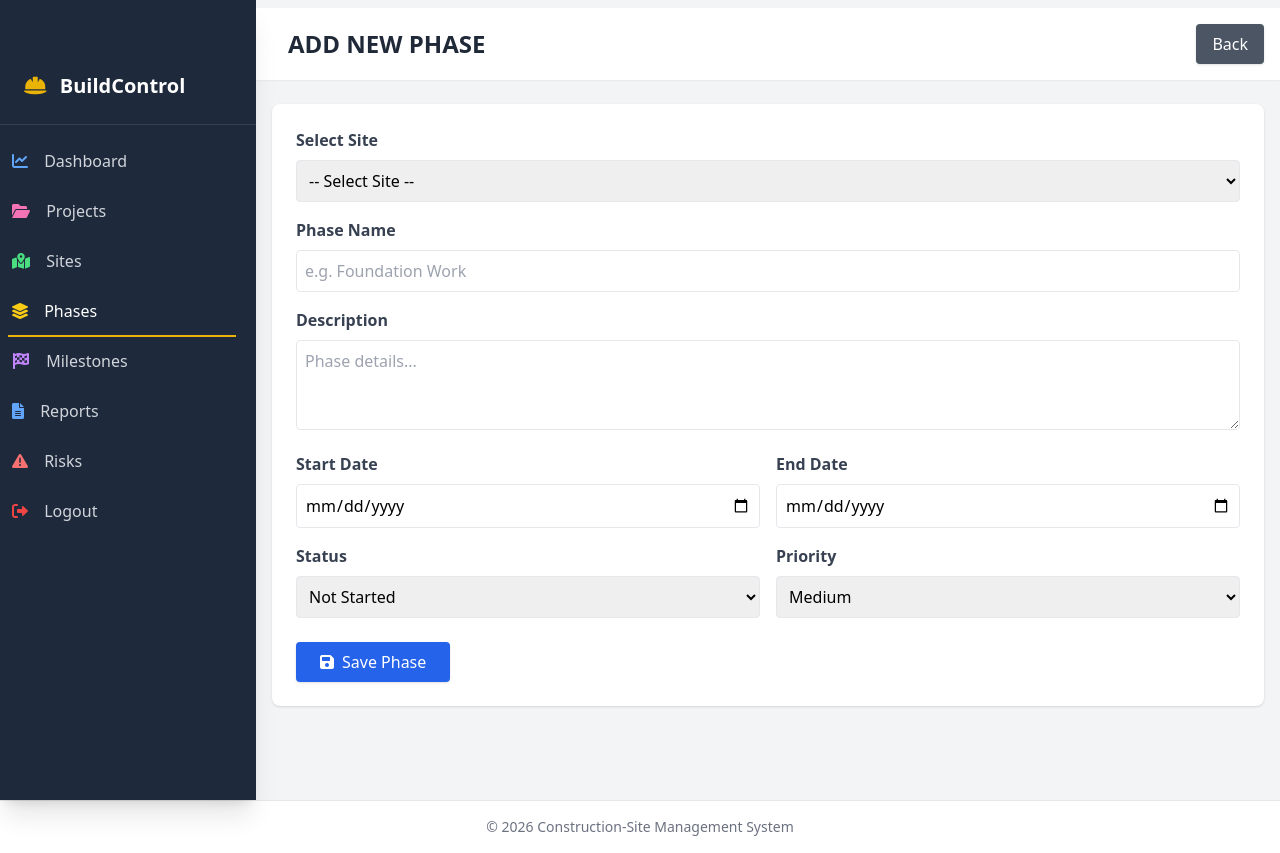
After one commit to QuntamCoder/construction-site-project, a PHP site: page /phases/add.php in a window 1280 px wide. The commit adds this page. Run offline with PHP 8.4, Linux system fonts and the light colour scheme; the visitor is signed in with stand-in values (Sample User, id 1); data that the repository does not hold is empty; some libraries are stand-ins or nearby versions.

Commit message:
Updated sidebar and layout

```diff
--- a/includes/config.php
+++ b/includes/config.php
@@ -3,7 +3,7 @@
 // Database Configuration
 define('DB_HOST', 'localhost');
 define('DB_USER', 'root');
-define('DB_PASS', 'T#9758@qlph');
+define('DB_PASS', '');
 define('DB_NAME', 'construction_db');
 
 try {
--- a/includes/sidebar.php
+++ b/includes/sidebar.php
@@ -1,46 +1,108 @@
+<?php
+$currentPage = basename($_SERVER['PHP_SELF']);
+?>
+
 <div class="bg-slate-800 shadow-xl h-16 fixed bottom-0 md:relative md:h-screen z-10 w-full md:w-64">
     <div class="md:mt-12 md:w-64 md:fixed md:left-0 md:top-0 content-center md:content-start text-left justify-between">
+
+        <!-- Logo -->
         <div class="p-6 text-white font-bold text-xl border-b border-slate-700">
             <i class="fas fa-hard-hat mr-2 text-yellow-500"></i> BuildControl
         </div>
+
         <ul class="list-reset flex flex-row md:flex-col py-0 md:py-3 px-1 md:px-2 text-center md:text-left">
+
+            <!-- Dashboard -->
             <li class="mr-3 flex-1">
-                <a href="../dashboard/admin.php" class="block py-1 md:py-3 pl-1 align-middle text-white no-underline hover:text-white border-b-2 border-blue-600">
-                    <i class="fas fa-chart-line pr-0 md:pr-3"></i><span class="pb-1 md:pb-0 text-xs md:text-base text-white md:text-white block md:inline-block">Dashboard</span>
-                </a>
-            </li>
-            <li class="mr-3 flex-1">
-                <a href="../project/view.php" class="block py-1 md:py-3 pl-1 align-middle text-white no-underline hover:text-white border-b-2 border-slate-800 hover:border-pink-500">
-                    <i class="fas fa-tasks pr-0 md:pr-3"></i><span class="pb-1 md:pb-0 text-xs md:text-base text-gray-400 md:text-gray-200 block md:inline-block">Projects</span>
-                </a>
-            </li>
-            <li class="mr-3 flex-1">
-                <a href="../site/view.php" class="block py-1 md:py-3 pl-1 align-middle text-white no-underline hover:text-white border-b-2 border-slate-800 hover:border-green-500">
-                    <i class="fas fa-map-marker-alt pr-0 md:pr-3"></i><span class="pb-1 md:pb-0 text-xs md:text-base text-gray-400 md:text-gray-200 block md:inline-block">Sites</span>
-                </a>
-            </li>
-            <li class="mr-3 flex-1">
-                <a href="../milestone/index.php" class="block py-1 md:py-3 pl-1 align-middle text-white no-underline hover:text-white border-b-2 border-slate-800 hover:border-purple-500">
-                    <i class="fa fa-flag pr-0 md:pr-3"></i><span class="pb-1 md:pb-0 text-xs md:text-base text-gray-400 md:text-gray-200 block md:inline-block">Milestones</span>
-                </a>
-            </li>
-            <li class="mr-3 flex-1">
-                <a href="../report/index.php" class="block py-1 md:py-3 pl-1 align-middle text-white no-underline hover:text-white border-b-2 border-slate-800 hover:border-blue-500">
-                    <i class="fas fa-file-contract pr-0 md:pr-3"></i><span class="pb-1 md:pb-0 text-xs md:text-base text-gray-400 md:text-gray-200 block md:inline-block">Reports</span>
+                <a href="../dashboard/admin.php"
+                   class="block py-2 md:py-3 pl-1 align-middle no-underline border-b-2
+                   <?= ($currentPage == 'admin.php') ? 'text-white border-blue-600' : 'text-gray-300 hover:text-white border-slate-800 hover:border-blue-600' ?>">
+                    <i class="fas fa-chart-line md:pr-3 text-blue-400"></i>
+                    <span class="text-xs md:text-base block md:inline-block">Dashboard</span>
                 </a>
             </li>
 
+            <!-- Projects -->
             <li class="mr-3 flex-1">
-                <a href="../risk/index.php" class="block py-1 md:py-3 pl-1 align-middle text-white no-underline hover:text-white border-b-2 border-slate-800 hover:border-red-600">
-                    <i class="fas fa-exclamation-triangle pr-0 md:pr-3 text-red-500"></i><span class="pb-1 md:pb-0 text-xs md:text-base text-gray-400 md:text-gray-200 block md:inline-block">Risks</span>
+                <a href="../project/view.php"
+                   class="block py-2 md:py-3 pl-1 align-middle no-underline border-b-2
+                   <?= (in_array($currentPage, ['view.php','add.php','edit.php']) && strpos($_SERVER['REQUEST_URI'],'project') !== false)
+                   ? 'text-white border-pink-500'
+                   : 'text-gray-300 hover:text-white border-slate-800 hover:border-pink-500' ?>">
+                    <i class="fas fa-folder-open md:pr-3 text-pink-400"></i>
+                    <span class="text-xs md:text-base block md:inline-block">Projects</span>
                 </a>
             </li>
 
+            <!-- Sites -->
             <li class="mr-3 flex-1">
-                <a href="../auth/logout.php" class="block py-1 md:py-3 pl-1 align-middle text-white no-underline hover:text-white border-b-2 border-slate-800 hover:border-red-500">
-                    <i class="fas fa-sign-out-alt pr-0 md:pr-3"></i><span class="pb-1 md:pb-0 text-xs md:text-base text-gray-400 md:text-gray-200 block md:inline-block">Logout</span>
+                <a href="../site/view.php"
+                   class="block py-2 md:py-3 pl-1 align-middle no-underline border-b-2
+                   <?= (strpos($_SERVER['REQUEST_URI'],'site') !== false)
+                   ? 'text-white border-green-500'
+                   : 'text-gray-300 hover:text-white border-slate-800 hover:border-green-500' ?>">
+                    <i class="fas fa-map-marked-alt md:pr-3 text-green-400"></i>
+                    <span class="text-xs md:text-base block md:inline-block">Sites</span>
                 </a>
             </li>
+
+            <!-- Phases -->
+            <li class="mr-3 flex-1">
+                <a href="../phases/list.php"
+                   class="block py-2 md:py-3 pl-1 align-middle no-underline border-b-2
+                   <?= (strpos($_SERVER['REQUEST_URI'],'phases') !== false)
+                   ? 'text-white border-yellow-500'
+                   : 'text-gray-300 hover:text-white border-slate-800 hover:border-yellow-500' ?>">
+                    <i class="fas fa-layer-group md:pr-3 text-yellow-400"></i>
+                    <span class="text-xs md:text-base block md:inline-block">Phases</span>
+                </a>
+            </li>
+
+            <!-- Milestones -->
+            <li class="mr-3 flex-1">
+                <a href="../milestone/index.php"
+                   class="block py-2 md:py-3 pl-1 align-middle no-underline border-b-2
+                   <?= (strpos($_SERVER['REQUEST_URI'],'milestone') !== false)
+                   ? 'text-white border-purple-500'
+                   : 'text-gray-300 hover:text-white border-slate-800 hover:border-purple-500' ?>">
+                    <i class="fas fa-flag-checkered md:pr-3 text-purple-400"></i>
+                    <span class="text-xs md:text-base block md:inline-block">Milestones</span>
+                </a>
+            </li>
+
+            <!-- Reports -->
+            <li class="mr-3 flex-1">
+                <a href="../report/index.php"
+                   class="block py-2 md:py-3 pl-1 align-middle no-underline border-b-2
+                   <?= (strpos($_SERVER['REQUEST_URI'],'report') !== false)
+                   ? 'text-white border-blue-500'
+                   : 'text-gray-300 hover:text-white border-slate-800 hover:border-blue-500' ?>">
+                    <i class="fas fa-file-alt md:pr-3 text-blue-400"></i>
+                    <span class="text-xs md:text-base block md:inline-block">Reports</span>
+                </a>
+            </li>
+
+            <!-- Risks -->
+            <li class="mr-3 flex-1">
+                <a href="../risk/index.php"
+                   class="block py-2 md:py-3 pl-1 align-middle no-underline border-b-2
+                   <?= (strpos($_SERVER['REQUEST_URI'],'risk') !== false)
+                   ? 'text-white border-red-500'
+                   : 'text-gray-300 hover:text-white border-slate-800 hover:border-red-500' ?>">
+                    <i class="fas fa-exclamation-triangle md:pr-3 text-red-400"></i>
+                    <span class="text-xs md:text-base block md:inline-block">Risks</span>
+                </a>
+            </li>
+
+            <!-- Logout -->
+            <li class="mr-3 flex-1">
+                <a href="../auth/logout.php"
+                   class="block py-2 md:py-3 pl-1 align-middle text-gray-300 hover:text-white no-underline border-b-2 border-slate-800 hover:border-red-600">
+                    <i class="fas fa-sign-out-alt md:pr-3 text-red-500"></i>
+                    <span class="text-xs md:text-base block md:inline-block">Logout</span>
+                </a>
+            </li>
+
         </ul>
     </div>
 </div>
--- /dev/null
+++ b/phases/add.php
@@ -0,0 +1,154 @@
+<?php
+session_start();
+require_once('../includes/config.php');
+if (!isset($_SESSION['role'])) {
+    header("Location: ../auth/login.php");
+    exit;
+}
+
+include('../includes/header.php');
+include('../includes/sidebar.php');
+
+// Fetch sites for dropdown
+$stmt = $pdo->query("
+    SELECT s.site_id, s.site_name, p.project_name
+    FROM SITE s
+    JOIN PROJECT p ON s.project_id = p.project_id
+    ORDER BY p.project_name, s.site_name
+");
+$sites = $stmt->fetchAll();
+
+$message = "";
+
+// Handle Form Submission
+if ($_SERVER['REQUEST_METHOD'] == 'POST') {
+
+    $site_id = $_POST['site_id'];
+    $phase_name = $_POST['phase_name'];
+    $description = $_POST['description'];
+    $start_date = $_POST['start_date'];
+    $end_date = $_POST['end_date'] ?: null;
+    $status = $_POST['status'];
+    $priority = $_POST['priority'];
+
+    $stmt = $pdo->prepare("
+        INSERT INTO PHASE
+        (site_id, phase_name, description, start_date, end_date, status, priority)
+        VALUES (?, ?, ?, ?, ?, ?, ?)
+    ");
+
+    $stmt->execute([
+        $site_id,
+        $phase_name,
+        $description,
+        $start_date,
+        $end_date,
+        $status,
+        $priority
+    ]);
+
+    $message = "Phase added successfully!";
+}
+?>
+
+<div class="main-content flex-1 bg-gray-100 mt-12 md:mt-2 pb-24 md:pb-5">
+
+    <div class="bg-white p-4 shadow-sm flex justify-between items-center mb-6">
+        <h1 class="text-2xl font-bold text-gray-800 uppercase pl-4">Add New Phase</h1>
+        <a href="list.php" class="bg-gray-600 text-white px-4 py-2 rounded shadow hover:bg-gray-700 transition">
+            Back
+        </a>
+    </div>
+
+    <div class="px-4">
+
+        <?php if($message): ?>
+            <div class="mb-4 p-3 bg-green-100 text-green-800 rounded">
+                <?php echo $message; ?>
+            </div>
+        <?php endif; ?>
+
+        <div class="bg-white shadow rounded-lg p-6">
+            <form method="POST">
+
+                <!-- Site Selection -->
+                <div class="mb-4">
+                    <label class="block text-gray-700 font-semibold mb-2">Select Site</label>
+                    <select name="site_id" required class="w-full border p-2 rounded">
+                        <option value="">-- Select Site --</option>
+                        <?php foreach($sites as $site): ?>
+                            <option value="<?php echo $site['site_id']; ?>">
+                                <?php echo htmlspecialchars($site['project_name'] . " - " . $site['site_name']); ?>
+                            </option>
+                        <?php endforeach; ?>
+                    </select>
+                </div>
+
+                <!-- Phase Name -->
+                <div class="mb-4">
+                    <label class="block text-gray-700 font-semibold mb-2">Phase Name</label>
+                    <input type="text" name="phase_name" required
+                           class="w-full border p-2 rounded"
+                           placeholder="e.g. Foundation Work">
+                </div>
+
+                <!-- Description -->
+                <div class="mb-4">
+                    <label class="block text-gray-700 font-semibold mb-2">Description</label>
+                    <textarea name="description" rows="3"
+                              class="w-full border p-2 rounded"
+                              placeholder="Phase details..."></textarea>
+                </div>
+
+                <!-- Dates -->
+                <div class="grid grid-cols-2 gap-4 mb-4">
+                    <div>
+                        <label class="block text-gray-700 font-semibold mb-2">Start Date</label>
+                        <input type="date" name="start_date" required
+                               class="w-full border p-2 rounded">
+                    </div>
+
+                    <div>
+                        <label class="block text-gray-700 font-semibold mb-2">End Date</label>
+                        <input type="date" name="end_date"
+                               class="w-full border p-2 rounded">
+                    </div>
+                </div>
+
+                <!-- Status & Priority -->
+                <div class="grid grid-cols-2 gap-4 mb-6">
+                    <div>
+                        <label class="block text-gray-700 font-semibold mb-2">Status</label>
+                        <select name="status" required class="w-full border p-2 rounded">
+                            <option value="Not Started">Not Started</option>
+                            <option value="In Progress">In Progress</option>
+                            <option value="On Hold">On Hold</option>
+                            <option value="Completed">Completed</option>
+                            <option value="Delayed">Delayed</option>
+                        </select>
+                    </div>
+
+                    <div>
+                        <label class="block text-gray-700 font-semibold mb-2">Priority</label>
+                        <select name="priority" class="w-full border p-2 rounded">
+                            <option value="Low">Low</option>
+                            <option value="Medium" selected>Medium</option>
+                            <option value="High">High</option>
+                        </select>
+                    </div>
+                </div>
+
+                <!-- Submit -->
+                <div>
+                    <button type="submit"
+                        class="bg-blue-600 text-white px-6 py-2 rounded shadow hover:bg-blue-700 transition">
+                        <i class="fas fa-save mr-2"></i>Save Phase
+                    </button>
+                </div>
+
+            </form>
+        </div>
+    </div>
+</div>
+
+<?php include('../includes/footer.php'); ?>
```
Also changed, not shown: phases/list.php (added, +143 -0 lines), project/dashboard.php (+34 -3 lines), sql/construction_db.sql (+42 -0 lines).
